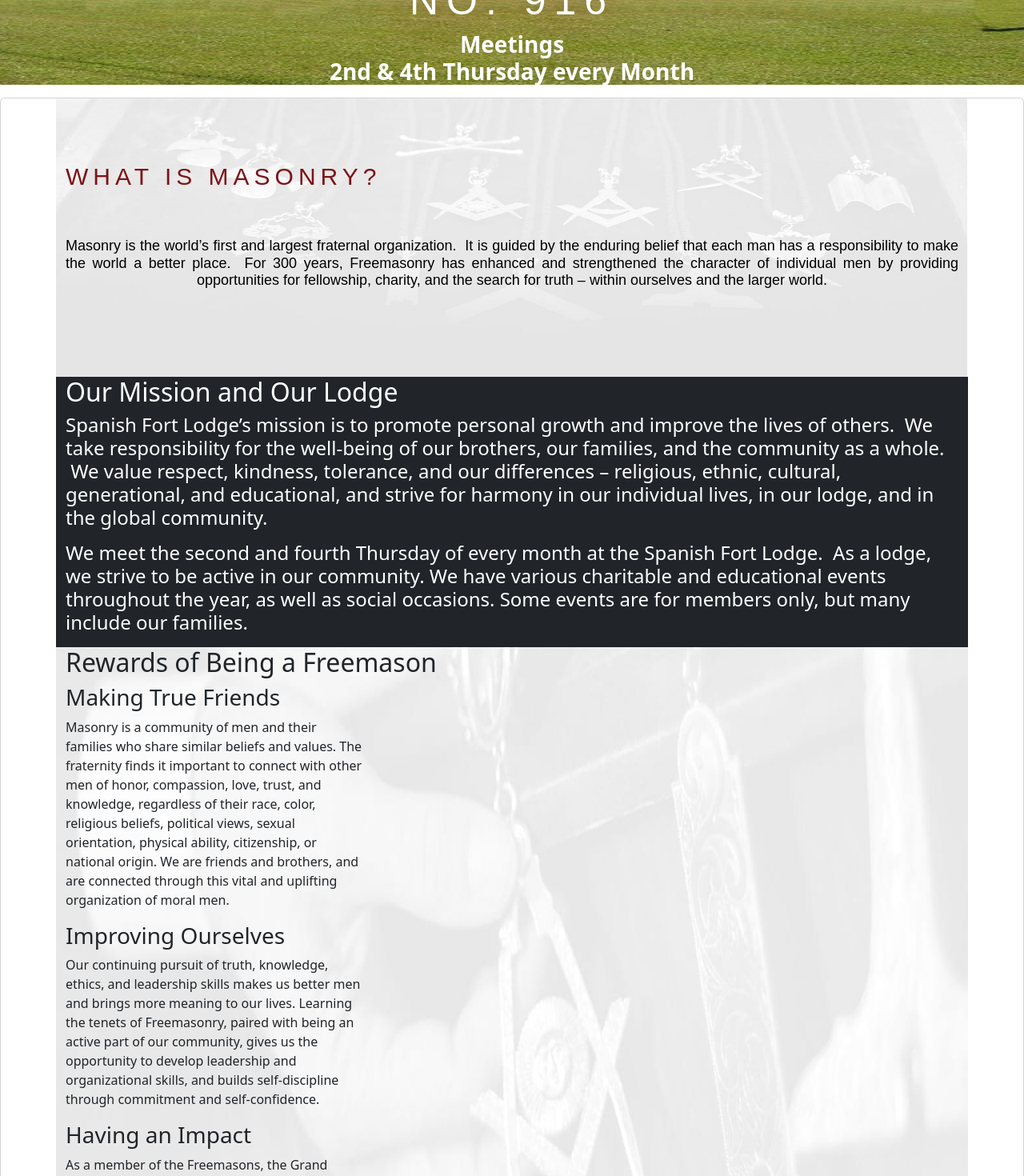
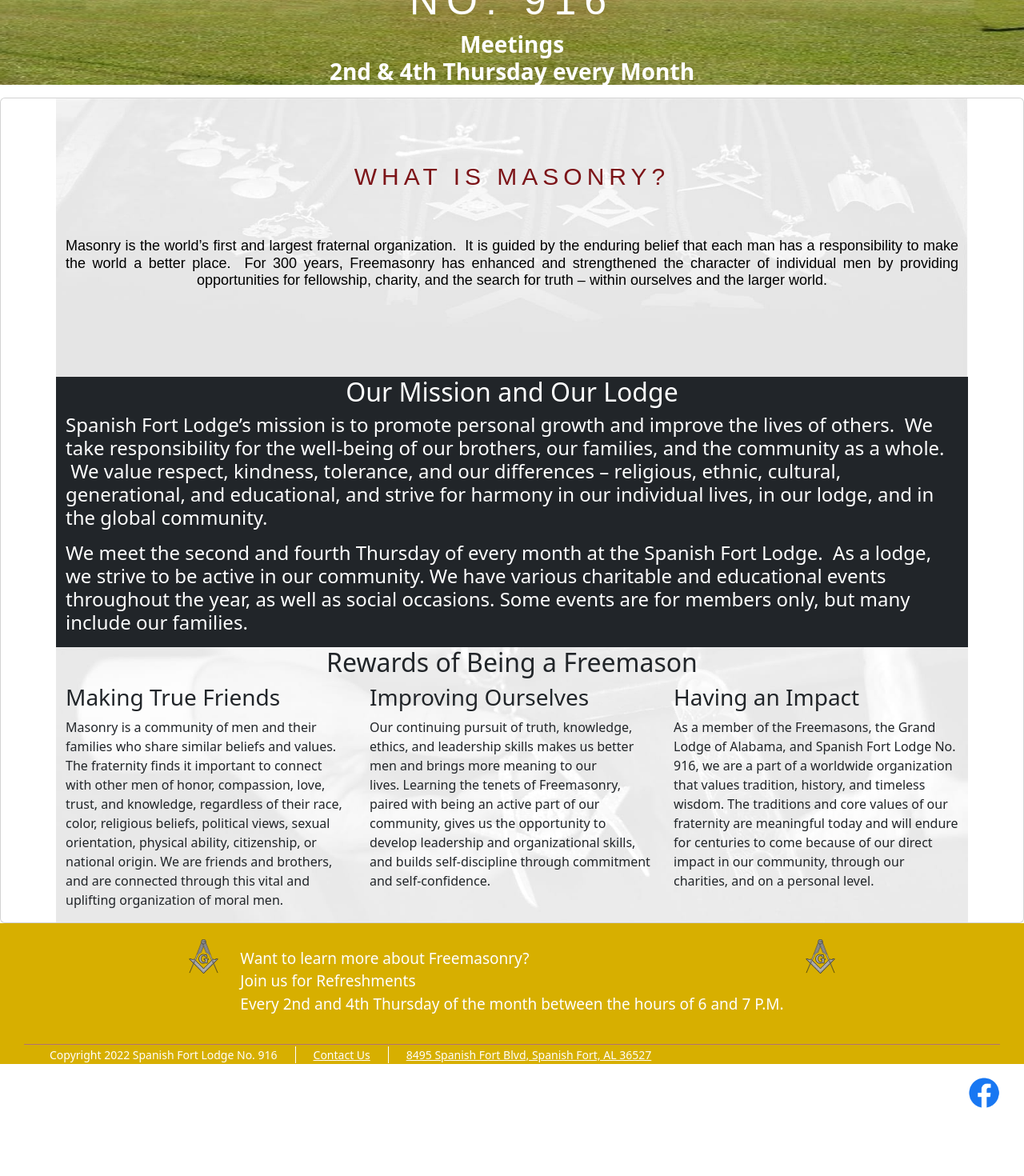
Before and after one commit to TildaWave/SpanishFortLodge, an Angular app: page / in a window 1280 px wide. Shown: the part 360-1830 px from the top of the page at 80% size. After the commit the page ends 1746 px from the top, so only its background shows below. Built offline with nearby package versions, Linux system fonts and the light colour scheme.

Commit message:
Pushing more changes

```diff
--- a/src/app/header/header.component.css
+++ b/src/app/header/header.component.css
@@ -4,7 +4,7 @@
 }
 
 .navHeader {
-    background: #D7AF00;
+    background: #d4af37;
     color: #fff;
     padding-left: 30px;
     padding-right: 30px;
@@ -14,3 +14,13 @@
   height: 115px;
   width: 115px;
 }
+
+.mainblock-inner {
+    max-width: 875px;
+    padding-left: 30px;
+    padding-right: 30px;
+    margin-left: auto;
+    margin-right: auto;
+    text-align: center;
+    color: #fff;
+}
--- a/src/app/home/home.component.html
+++ b/src/app/home/home.component.html
@@ -1,7 +1,7 @@
 <div class="card">
   <div id="about-masonry" class="container">
 
-    <h2>What is Masonry?</h2>
+    <h2 class="text-center">What is Masonry?</h2>
     <h4>
       <p><strong>Masonry is the world’s first and largest fraternal organization. &nbsp;It is guided by
           the enduring belief that each man has a responsibility to make the world a better place.
@@ -12,7 +12,7 @@
 
   </div>
   <div id="mission" class="container bg-dark">
-    <h2>Our Mission and Our Lodge</h2>
+    <h2 class="text-center">Our Mission and Our Lodge</h2>
     <h4>
       <p>Spanish Fort Lodge’s mission is to promote personal growth and improve the lives of others. &nbsp;We
         take responsibility for the well-being of our brothers, our families, and the community as a
@@ -27,10 +27,9 @@
   </div>
   <div id="rewards" class="container">
     <div class="row">
-      <h2>Rewards of Being a Freemason</h2>
+      <h2 class="text-center">Rewards of Being a Freemason</h2>
 
-      <div class="">
-        <div class="col-xs-6 col-md-4">
+      <div class="col-md-4">
         <h3>Making True Friends</h3>
         <p>
           Masonry is a community of men and their families who share similar beliefs and values.
@@ -41,7 +40,7 @@
           moral men.
         </p>
       </div>
-        <div class="col-xs-6 col-md-4">
+      <div class="col-md-4">
         <h3>Improving Ourselves</h3>
         <p>
           Our continuing pursuit of truth, knowledge, ethics, and leadership skills makes us better
@@ -51,7 +50,7 @@
           self-confidence.
         </p>
       </div>
-        <div class="col-xs-6 col-md-4">
+      <div class="col-md-4">
         <h3>Having an Impact</h3>
         <p>
           As a member of the Freemasons, the Grand Lodge of Alabama, and Spanish Fort Lodge No.
@@ -66,4 +65,3 @@
 
   </div>
 </div>
-</div>
--- a/src/styles.css
+++ b/src/styles.css
@@ -3,15 +3,6 @@ html, body {
     padding: 0;
 }
 
-.mainblock-inner {
-    max-width: 875px;
-    padding-left: 30px;
-    padding-right: 30px;
-    margin-left: auto;
-    margin-right: auto;
-    text-align: center;
-    color: #fff;
-}
 
 #about-top h2 {
     font-weight: 300;
@@ -47,31 +38,7 @@ html, body {
     color: #fff;
 }
 
-#about-mission h4 {
-    font-weight: 300;
-    font-family: 'ProximaNova-Thin', sans-serif;
-    font-size: 18px;
-    color: #fff;
-    padding-bottom: 85px;
-    text-align: justify;
-    -moz-text-align-last: center;
-    text-align-last: center;
-}
 
-#about-rewards {
-    padding-bottom: 85px;
-}
-
-#about-rewards h2 {
-    font-weight: 300;
-    font-family: 'ProximaNova-Semibold', sans-serif;
-    font-size: 30px;
-    text-transform: uppercase;
-    letter-spacing: 0.2em;
-    padding-top: 80px;
-    padding-bottom: 50px;
-    color: #534444;
-}
 
 .footer-first-line {
     justify-content: center;
```
Lines whose indentation alone changed are shown as unchanged.
